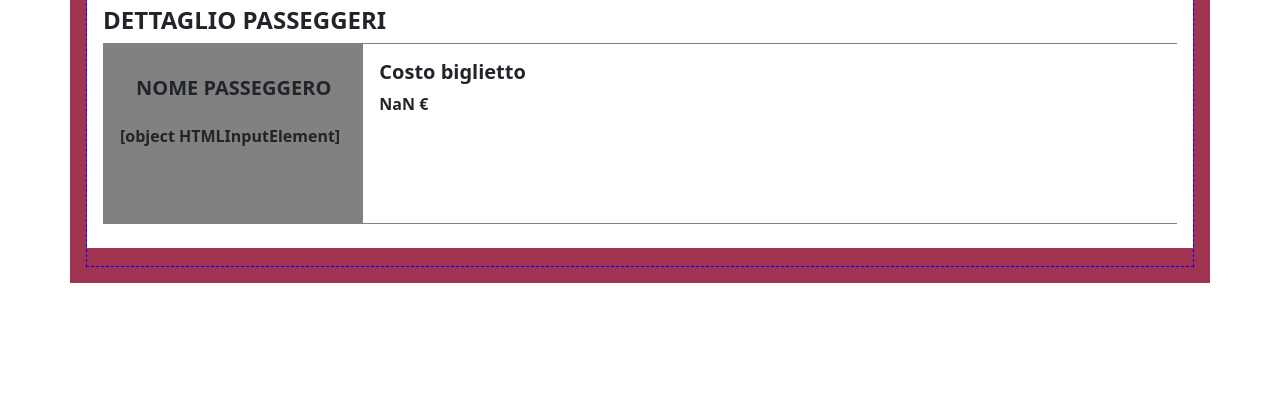
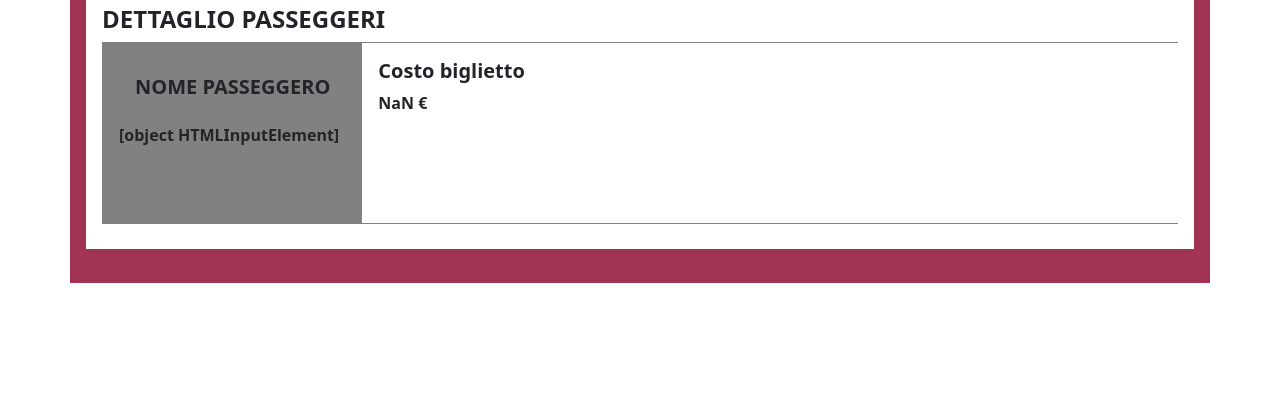
Before and after one commit to SAX-94/js-biglietto-treno-form, a plain HTML site: page index.html in a window 1280 px wide. Shown: the part 397-800 px from the top of the page. Drawn offline with nearby package versions, Linux system fonts and the light colour scheme.

Commit message:
removed "just for debug dashed border

```diff
--- a/css/style.css
+++ b/css/style.css
@@ -21,8 +21,6 @@ body {
 
 .my-row {
     height: 50%;
-    /* ONLY FOR DEBUG */
-    border: 1px dashed blue;
 }
 
 .white-box {
```
